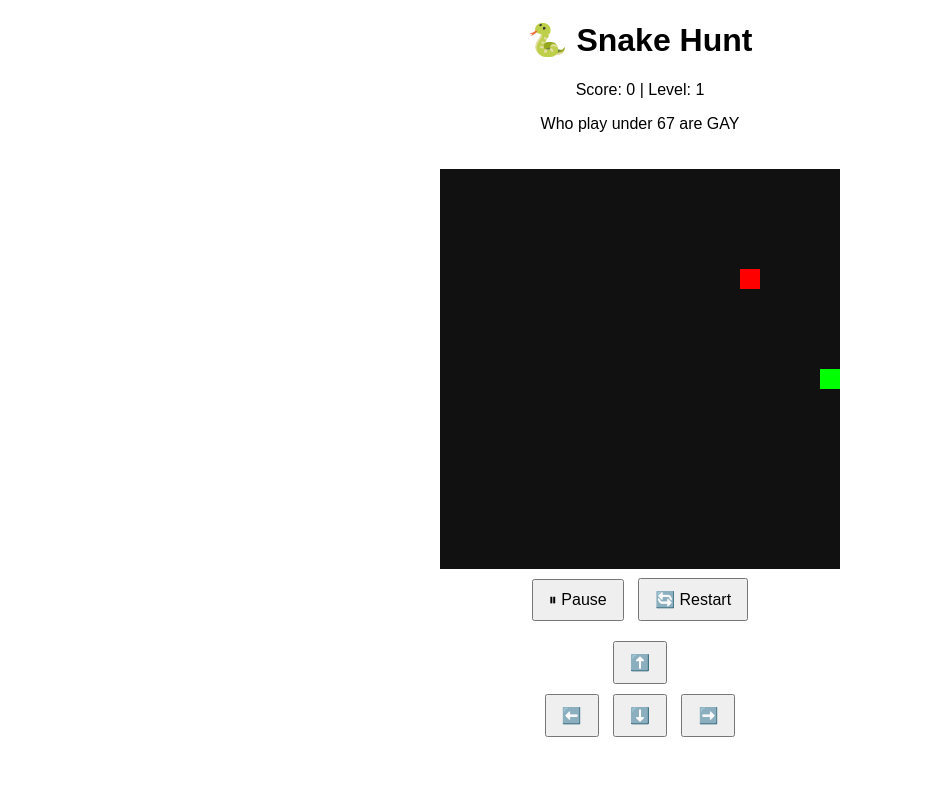
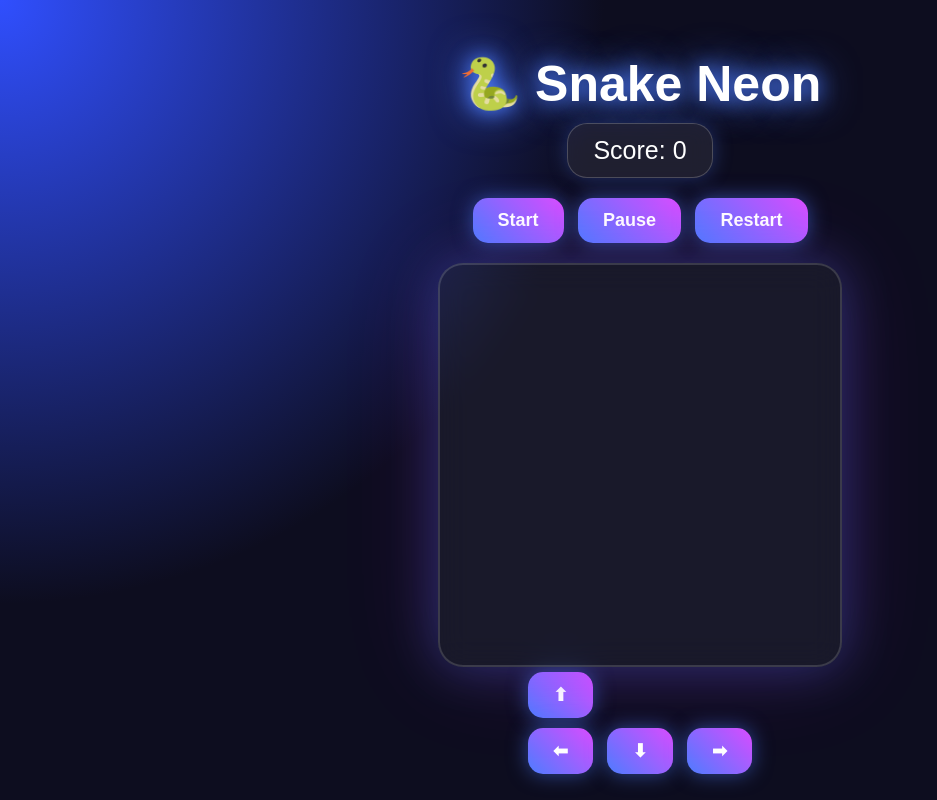
Before and after one commit to mrkevin470-ops/Snake-Hunt, a plain HTML site: page index.html in a window 1280 px wide. Shown: the whole page, without its empty margins (0-937 px from the left). Drawn offline with Linux system fonts and the light colour scheme.

Commit message:
Update index.html

```diff
--- a/index.html
+++ b/index.html
@@ -2,169 +2,450 @@
 <html lang="vi">
 <head>
 <meta charset="UTF-8">
-  <title>Snake Game Pro</title>
+<meta name="viewport" content="width=device-width, initial-scale=1.0">
+
+<title>Snake Neon Game</title>
+
 <style>
-    body { text-align: center; font-family: Arial; }
-    canvas { background: #111; margin-top: 20px; }
 
-    button {
-      margin: 5px;
-      padding: 10px 15px;
-      font-size: 16px;
-      cursor: pointer;
+body{
+    margin:0;
+    height:100vh;
+
+    display:flex;
+    flex-direction:column;
+    justify-content:center;
+    align-items:center;
+
+    overflow:hidden;
+
+    font-family:Arial;
+
+    background:
+    radial-gradient(circle at top left,#304ffe,#0d0d1f 40%),
+    radial-gradient(circle at bottom right,#ff00cc55,#0d0d1f 30%),
+    #090916;
+
+    color:white;
 }
 
-    .controls {
-      margin-top: 10px;
+#loading{
+
+    position:fixed;
+
+    width:100%;
+    height:100%;
+
+    background:#090916;
+
+    display:flex;
+    justify-content:center;
+    align-items:center;
+
+    font-size:50px;
+    font-weight:bold;
+
+    z-index:999;
+
+    animation:pulse 1s infinite;
 }
+
+@keyframes pulse{
+
+    0%{
+        opacity:0.5;
+    }
+
+    50%{
+        opacity:1;
+    }
+
+    100%{
+        opacity:0.5;
+    }
+}
+
+h1{
+
+    font-size:50px;
+
+    margin-bottom:10px;
+
+    text-shadow:
+    0 0 20px #4d7cff,
+    0 0 40px #4d7cff;
+}
+
+#score{
+
+    margin-bottom:15px;
+
+    padding:12px 25px;
+
+    border-radius:20px;
+
+    background:rgba(255,255,255,0.08);
+
+    backdrop-filter:blur(10px);
+
+    border:1px solid rgba(255,255,255,0.2);
+
+    box-shadow:
+    0 0 20px #4d7cff55;
+
+    font-size:25px;
+}
+
+.buttons{
+
+    margin-bottom:15px;
+}
+
+button{
+
+    padding:12px 25px;
+
+    margin:5px;
+
+    border:none;
+
+    border-radius:15px;
+
+    font-size:18px;
+
+    font-weight:bold;
+
+    color:white;
+
+    cursor:pointer;
+
+    background:
+    linear-gradient(
+        45deg,
+        #4d7cff,
+        #d94dff
+    );
+
+    transition:0.3s;
+
+    box-shadow:
+    0 0 20px #4d7cff88;
+}
+
+button:hover{
+
+    transform:scale(1.1);
+
+    box-shadow:
+    0 0 30px #d94dff;
+}
+
+canvas{
+
+    border-radius:25px;
+
+    background:
+    rgba(255,255,255,0.05);
+
+    backdrop-filter:blur(15px);
+
+    border:2px solid rgba(255,255,255,0.15);
+
+    box-shadow:
+    0 0 50px #4d7cff55,
+    0 0 100px #ff00ff22;
+}
+
 </style>
 </head>
+
 <body>
 
-<h1>🐍 Snake Hunt</h1>
-<p>Score: <span id="score">0</span> | Level: <span id="level">1</span></p>
-  <p>Who play under 67 are GAY</p>
+<div id="loading">
+    Loading...
+</div>
 
-<canvas id="game" width="400" height="400"></canvas><br>
+<h1>🐍 Snake Neon</h1>
 
-<button id="pauseBtn" onclick="togglePause()">⏸ Pause</button>
-<button onclick="restartGame()">🔄 Restart</button>
+<div id="score">
+    Score:
+    <span id="points">0</span>
+</div>
 
-<!-- Nút mobile -->
-<div class="controls">
-  <button onclick="setDir('UP')">⬆️</button><br>
-  <button onclick="setDir('LEFT')">⬅️</button>
-  <button onclick="setDir('DOWN')">⬇️</button>
-  <button onclick="setDir('RIGHT')">➡️</button>
+<div class="buttons">
+
+<button onclick="startGame()">
+Start
+</button>
+
+<button onclick="pauseGame()">
+Pause
+</button>
+
+<button onclick="restartGame()">
+Restart
+</button>
+
+</div>
+
+<canvas id="game" width="400" height="400"></canvas>
+<div class="mobile-controls">
+
+    <button onclick="setDirection('UP')">
+        ⬆
+    </button>
+
+    <div>
+
+        <button onclick="setDirection('LEFT')">
+            ⬅
+        </button>
+
+        <button onclick="setDirection('DOWN')">
+            ⬇
+        </button>
+
+        <button onclick="setDirection('RIGHT')">
+            ➡
+        </button>
+
+    </div>
+
 </div>
 
 <script>
+
 const canvas = document.getElementById("game");
+
 const ctx = canvas.getContext("2d");
 
 const box = 20;
-let snake, direction, food, score, level, speed, game, isPaused;
 
-// Khởi tạo
-function init() {
-  snake = [{x: 9 * box, y: 10 * box}];
+let snake;
+let food;
+let direction;
+let score;
+let game;
+let speed;
+let paused = false;
+
+function initGame(){
+
+    snake = [
+        {x:200,y:200}
+    ];
+
+    food = randomFood();
+
     direction = "RIGHT";
-  food = randomFood();
+
     score = 0;
-  level = 1;
+
     speed = 120;
-  isPaused = false;
 
-  document.getElementById("score").textContent = score;
-  document.getElementById("level").textContent = level;
-  document.getElementById("pauseBtn").textContent = "⏸ Pause";
-
-  clearInterval(game);
-  game = setInterval(draw, speed);
+    document.getElementById("points").innerText = score;
 }
 
-// Tạo mồi
-function randomFood() {
-  return {
-    x: Math.floor(Math.random()*20) * box,
-    y: Math.floor(Math.random()*20) * box
+function randomFood(){
+
+    return{
+
+        x:Math.floor(Math.random()*20)*box,
+
+        y:Math.floor(Math.random()*20)*box
     };
 }
 
-// Điều khiển bằng bàn phím
-document.addEventListener("keydown", function(e) {
-  if (e.key === "ArrowLeft" && direction !== "RIGHT") direction = "LEFT";
-  else if (e.key === "ArrowUp" && direction !== "DOWN") direction = "UP";
-  else if (e.key === "ArrowRight" && direction !== "LEFT") direction = "RIGHT";
-  else if (e.key === "ArrowDown" && direction !== "UP") direction = "DOWN";
-});
+document.addEventListener("keydown",changeDirection);
 
-// Điều khiển mobile
-function setDir(dir) {
-  if (dir === "LEFT" && direction !== "RIGHT") direction = "LEFT";
-  if (dir === "UP" && direction !== "DOWN") direction = "UP";
-  if (dir === "RIGHT" && direction !== "LEFT") direction = "RIGHT";
-  if (dir === "DOWN" && direction !== "UP") direction = "DOWN";
+function changeDirection(event){
+
+    if(event.key === "ArrowLeft" && direction !== "RIGHT"){
+        direction = "LEFT";
     }
 
-// Vẽ game
-function draw() {
-  ctx.fillStyle = "#111";
-  ctx.fillRect(0, 0, 400, 400);
+    if(event.key === "ArrowUp" && direction !== "DOWN"){
+        direction = "UP";
+    }
 
-  // vẽ rắn
-  snake.forEach((s, i) => {
-    ctx.fillStyle = i === 0 ? "lime" : "green";
-    ctx.fillRect(s.x, s.y, box, box);
-  });
+    if(event.key === "ArrowRight" && direction !== "LEFT"){
+        direction = "RIGHT";
+    }
 
-  // vẽ mồi
-  ctx.fillStyle = "red";
-  ctx.fillRect(food.x, food.y, box, box);
+    if(event.key === "ArrowDown" && direction !== "UP"){
+        direction = "DOWN";
+    }
+}
+
+function draw(){
+
+    if(paused) return;
+
+    ctx.clearRect(0,0,400,400);
+
+    // FOOD
+
+    ctx.fillStyle = "#ff0055";
+
+    ctx.shadowBlur = 20;
+
+    ctx.shadowColor = "#ff0055";
+
+    ctx.beginPath();
+
+    ctx.arc(
+        food.x + 10,
+        food.y + 10,
+        10,
+        0,
+        Math.PI * 2
+    );
+
+    ctx.fill();
+
+    // SNAKE
+
+    for(let i=0;i<snake.length;i++){
+
+        if(i === 0){
+
+            ctx.fillStyle = "#7cff00";
+
+            ctx.shadowColor = "#7cff00";
+
+        }else{
+
+            ctx.fillStyle = "#00ffcc";
+
+            ctx.shadowColor = "#00ffcc";
+        }
+
+        ctx.shadowBlur = 20;
+
+        ctx.fillRect(
+
+            snake[i].x,
+            snake[i].y,
+            box,
+            box
+        );
+    }
 
     let headX = snake[0].x;
+
     let headY = snake[0].y;
 
-  if (direction === "LEFT") headX -= box;
-  if (direction === "UP") headY -= box;
-  if (direction === "RIGHT") headX += box;
-  if (direction === "DOWN") headY += box;
+    if(direction === "LEFT") headX -= box;
 
-  // ăn mồi
-  if (headX === food.x && headY === food.y) {
+    if(direction === "RIGHT") headX += box;
+
+    if(direction === "UP") headY -= box;
+
+    if(direction === "DOWN") headY += box;
+
+    if(headX === food.x && headY === food.y){
+
         score++;
-    document.getElementById("score").textContent = score;
 
-    if (score % 5 === 0) {
-      level++;
+        document.getElementById("points").innerText = score;
+
+        food = randomFood();
+
+        // Tăng tốc
+
+        if(score % 5 === 0){
+
             speed -= 10;
-      document.getElementById("level").textContent = level;
 
             clearInterval(game);
-      game = setInterval(draw, speed);
+
+            game = setInterval(draw,speed);
         }
 
-    food = randomFood();
-  } else {
+    }else{
+
         snake.pop();
     }
 
-  const newHead = {x: headX, y: headY};
+    let newHead = {
 
-  // thua
-  if (
-    headX < 0 || headY < 0 || headX >= 400 || headY >= 400 ||
-    snake.some(seg => seg.x === headX && seg.y === headY)
-  ) {
+        x:headX,
+        y:headY
+    };
+
+    // GAME OVER
+
+    if(
+
+        headX < 0 ||
+        headY < 0 ||
+        headX >= 400 ||
+        headY >= 400 ||
+        collision(newHead,snake)
+
+    ){
+
         clearInterval(game);
-    alert("Game Over! Score: " + score + " | Level: " + level);
+
+        alert("GAME OVER");
+
+        return;
     }
 
     snake.unshift(newHead);
 }
 
-// Pause
-function togglePause() {
-  const btn = document.getElementById("pauseBtn");
+function collision(head,array){
 
-  if (isPaused) {
-    game = setInterval(draw, speed);
-    isPaused = false;
-    btn.textContent = "⏸ Pause";
-  } else {
-    clearInterval(game);
-    isPaused = true;
-    btn.textContent = "▶ Resume";
+    for(let i=0;i<array.length;i++){
+
+        if(
+
+            head.x === array[i].x &&
+            head.y === array[i].y
+
+        ){
+
+            return true;
         }
     }
 
-// Restart
-function restartGame() {
-  init();
+    return false;
 }
 
-// Chạy game
-init();
+function startGame(){
+
+    clearInterval(game);
+
+    paused = false;
+
+    game = setInterval(draw,speed);
+}
+
+function pauseGame(){
+
+    paused = !paused;
+}
+
+function restartGame(){
+
+    clearInterval(game);
+
+    initGame();
+
+    paused = false;
+
+    game = setInterval(draw,speed);
+}
+
+initGame();
+
+setTimeout(()=>{
+
+    document.getElementById("loading").style.display = "none";
+
+},2000);
+
 </script>
 
 </body>
```
Lines whose indentation alone changed are shown as unchanged.
